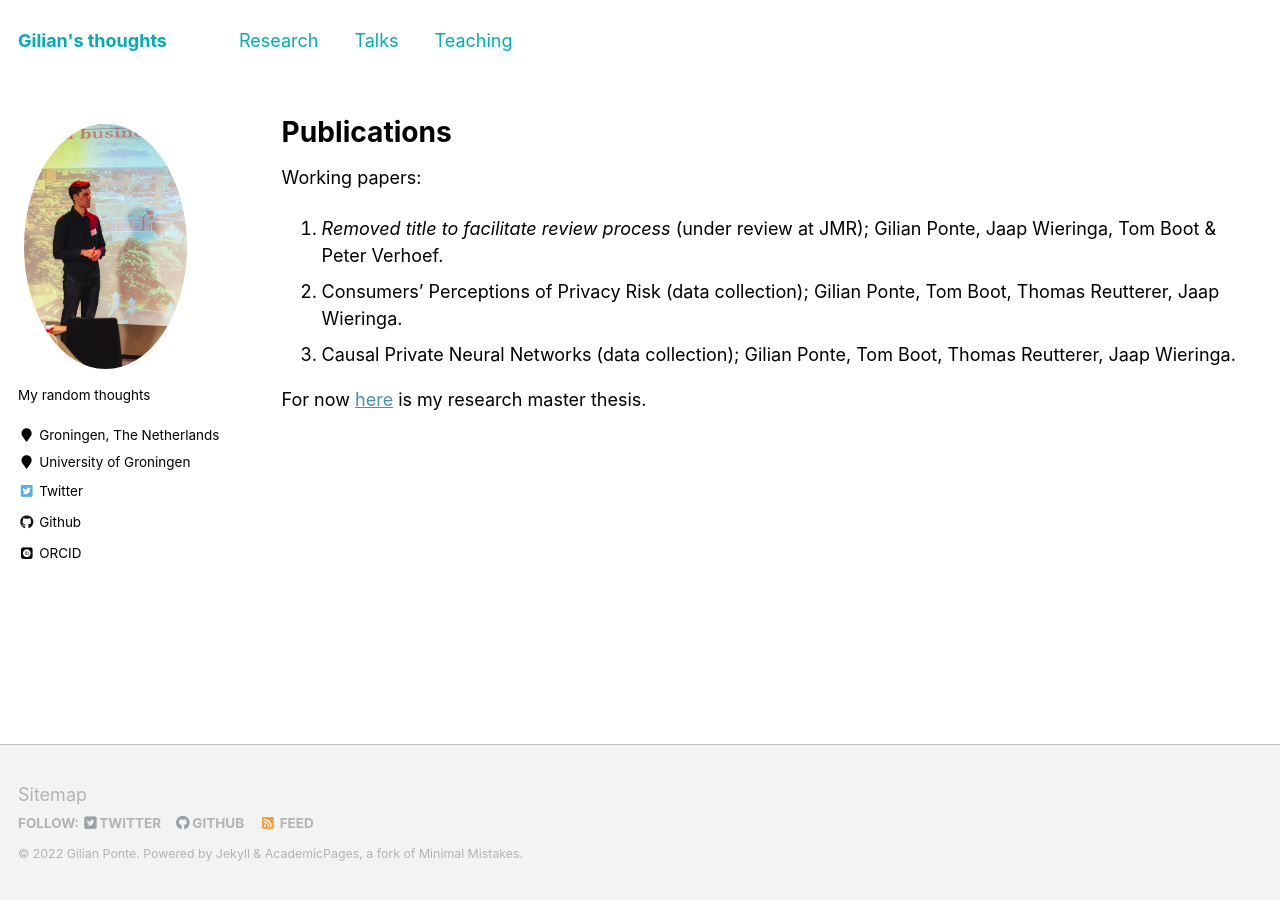
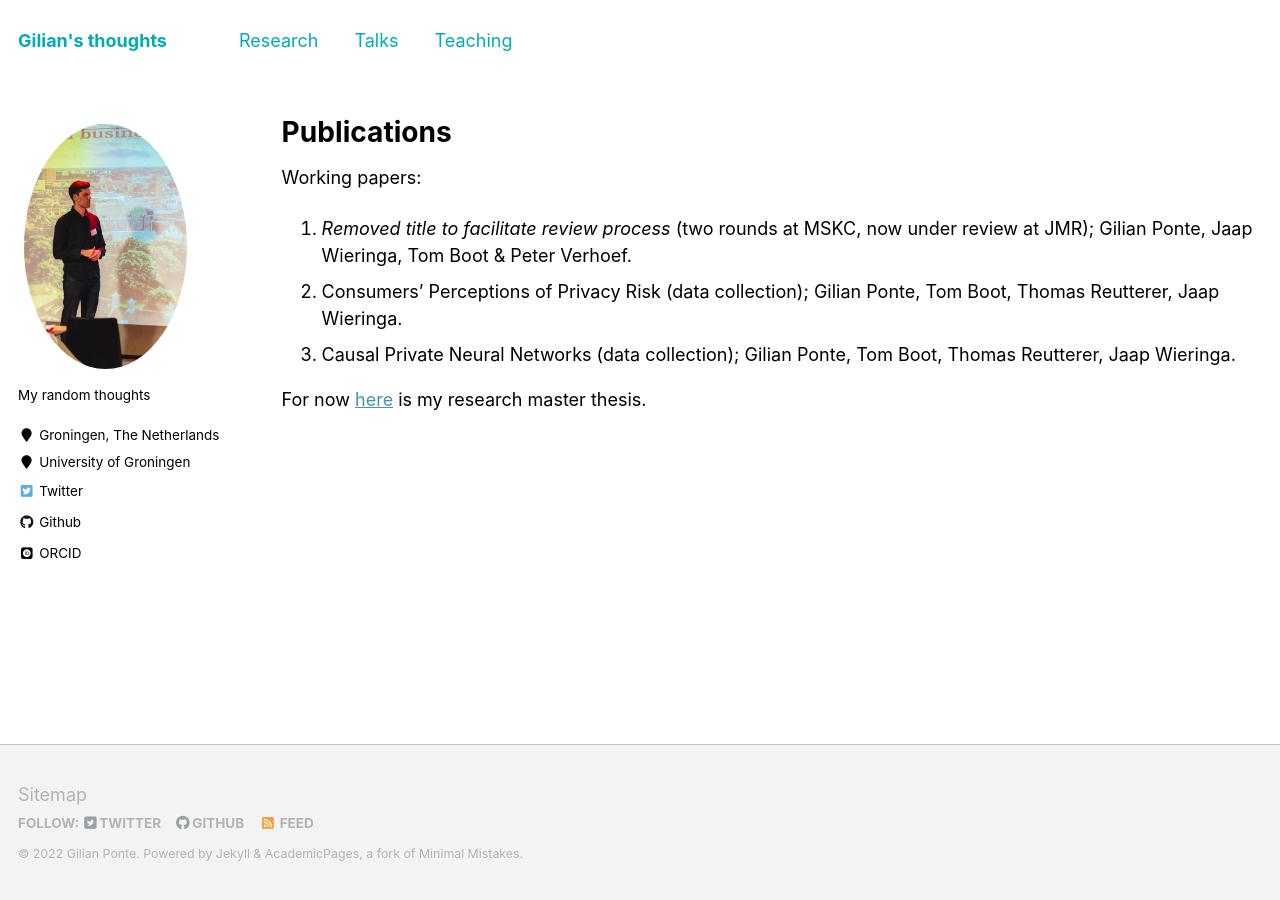
Before and after one commit to GilianPonte/gilianponte.github.io, a Jekyll site: the page built from _pages/publications.md, in a window 1280 px wide. Built offline with Jekyll 4.4.1, drawn with Linux system fonts in a browser that asks for light colours; some web fonts are replaced.

Commit message:
Update publications.md

```diff
--- a/_pages/publications.md
+++ b/_pages/publications.md
@@ -8,7 +8,7 @@ author_profile: true
 
 Working papers:
 
-1. _Removed title to facilitate review process_ (under review at JMR); Gilian Ponte, Jaap Wieringa, Tom Boot & Peter Verhoef.
+1. _Removed title to facilitate review process_ (two rounds at MSKC, now under review at JMR); Gilian Ponte, Jaap Wieringa, Tom Boot & Peter Verhoef.
 2. Consumers' Perceptions of Privacy Risk (data collection); Gilian Ponte, Tom Boot, Thomas Reutterer, Jaap Wieringa.
 3. Causal Private Neural Networks (data collection); Gilian Ponte, Tom Boot, Thomas Reutterer, Jaap Wieringa.
 
```
